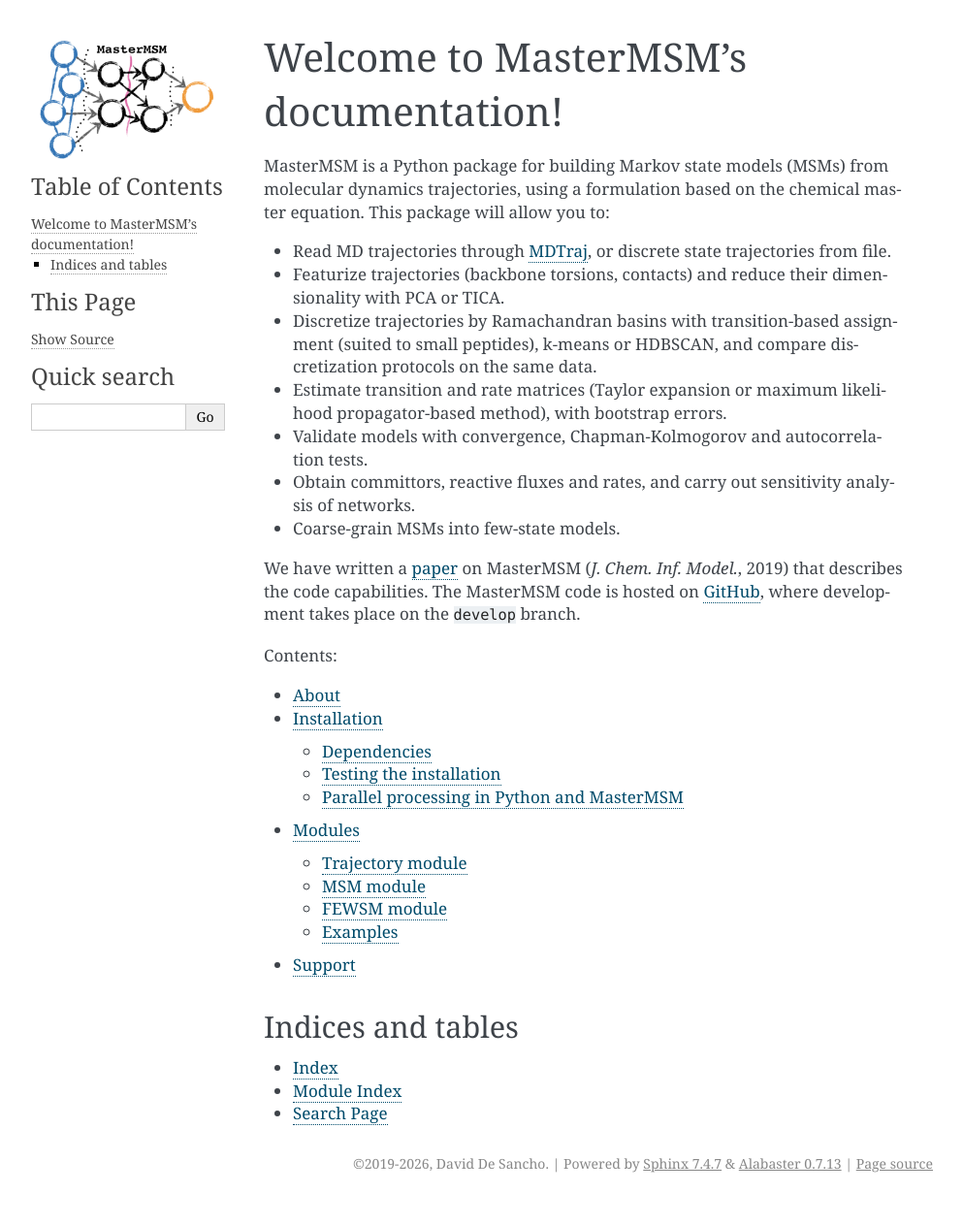
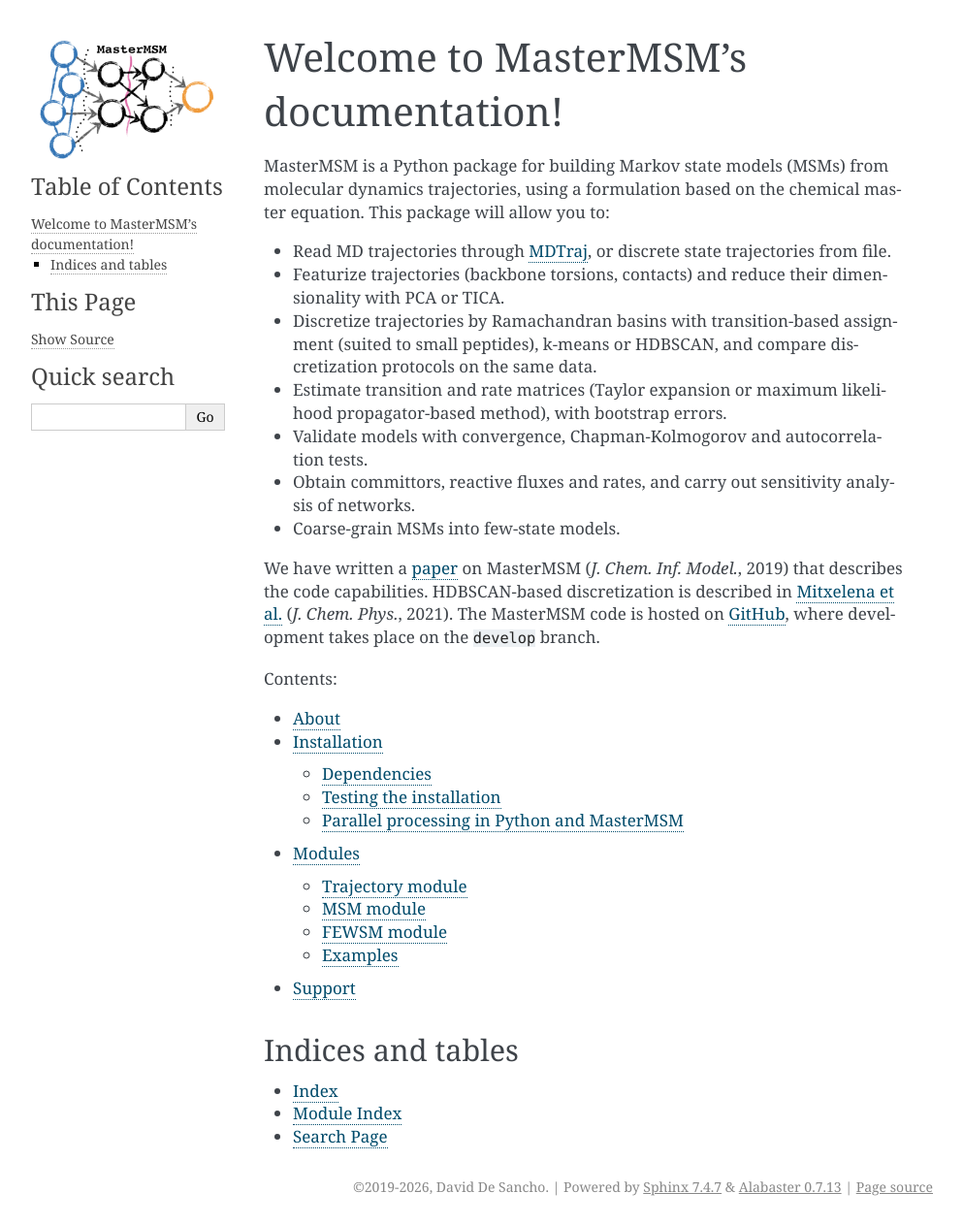
Before and after one commit to BioKT/MasterMSM, a Sphinx documentation site: the page built from docs/source/index.rst, in a window 1280 px wide. Shown: the whole page at 97% size, without its empty margins (148-1141 px from the left). Built offline with Sphinx 7.4.7, drawn with Linux system fonts in a browser that asks for light colours; before the commit the page ends 1239 px from its top, so only the background shows below that.

Commit message:
docs: cite Mitxelena et al. (JCP 2021) for HDBSCAN discretization
Co-Authored-By: Claude Opus 5.5 <noreply@anthropic.com>

```diff
--- a/docs/source/index.rst
+++ b/docs/source/index.rst
@@ -28,7 +28,9 @@ chemical master equation. This package will allow you to:
 
 We have written a `paper <https://doi.org/10.1021/acs.jcim.9b00468>`_
 on MasterMSM (*J. Chem. Inf. Model.*, 2019) that describes the code
-capabilities. The MasterMSM code is hosted on
+capabilities. HDBSCAN-based discretization is described in
+`Mitxelena et al. <https://doi.org/10.1063/5.0056748>`_
+(*J. Chem. Phys.*, 2021). The MasterMSM code is hosted on
 `GitHub <https://github.com/BioKT/MasterMSM>`_, where development takes
 place on the ``develop`` branch.
 
```
Also changed, not shown: README.md (+15 -0 lines), 1 other file.
